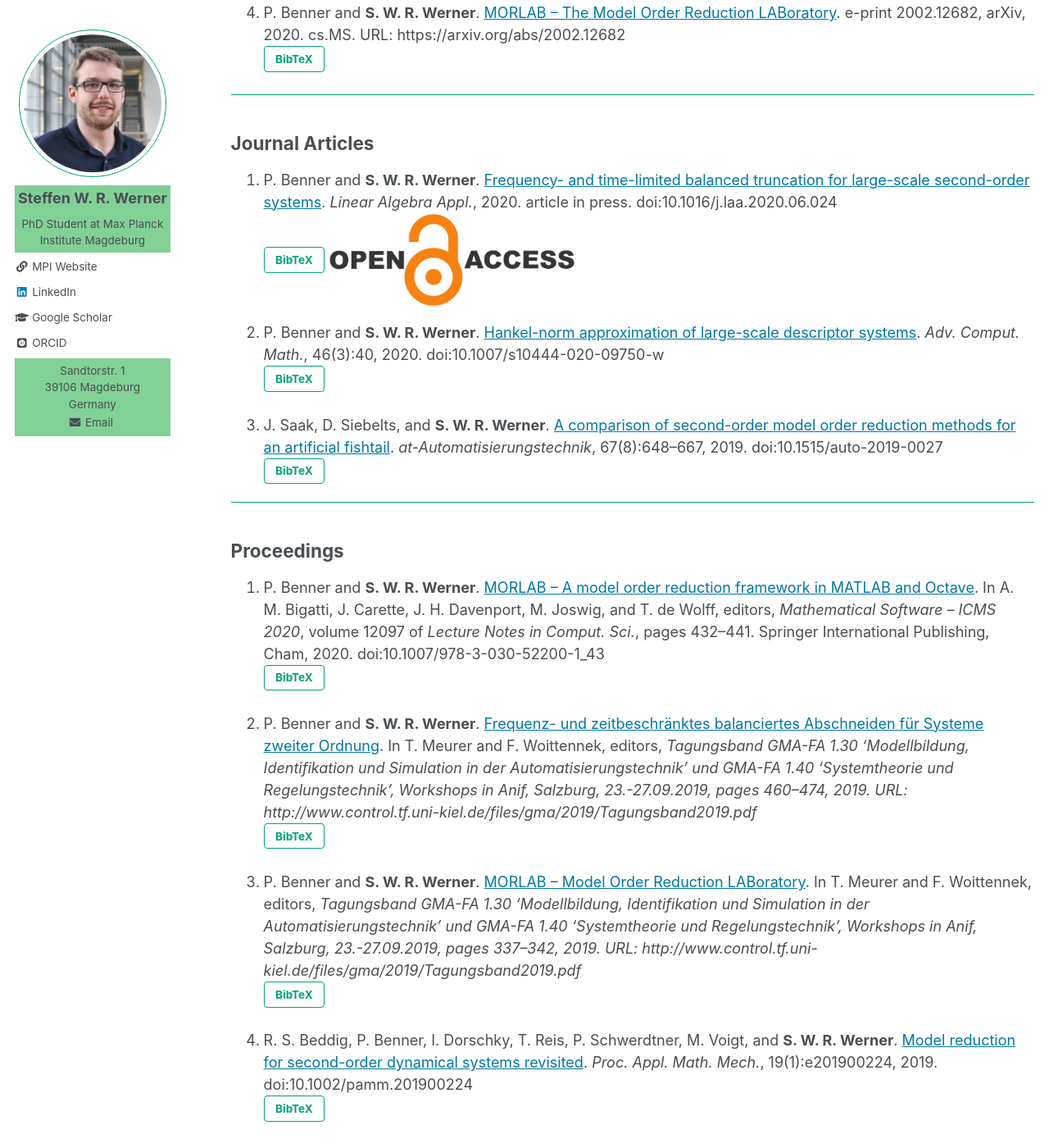
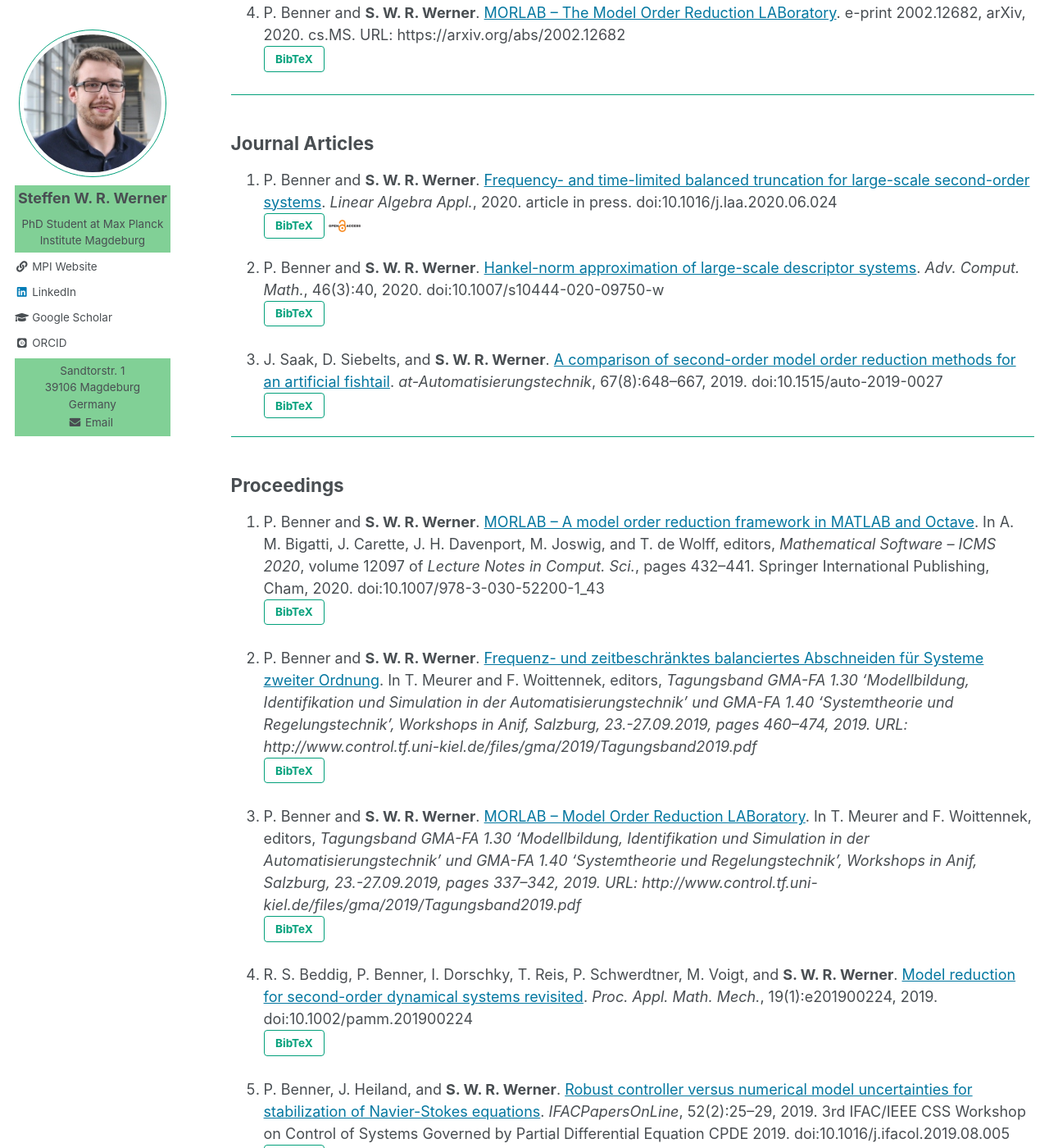
Before and after one commit to ninsteve/ninsteve.github.io, a Jekyll site: the page built from _pages/publications.md, in a window 1280 px wide and 1400 px high, scrolled down 844 px. Shown: the whole window at 82% size. Built offline with Jekyll 4.4.1, drawn with Linux system fonts in a browser that asks for light colours; nearby versions of some CDN libraries; some web fonts are replaced.

Commit message:
Added styles for OA tag.

```diff
--- a/_pages/publications.md
+++ b/_pages/publications.md
@@ -78,7 +78,7 @@ and <a target="blank_" href="{{ author.orcid }}">ORCID</a> profiles.
     Algebra Appl.</i>, 2020. article in press. doi:10.1016/j.laa.2020.06.024
     <button id="morBenW20b-pop" class="btn btn--inverse">BibTeX</button>
     <image src="../images/open_access_tag.png" alt="Open Access Published"
-    style="max-width:300px;">
+    class="openaccess">
 
 1.  P. Benner and <strong>S. W. R. Werner</strong>. <a target="blank_"
     href="https://doi.org/10.1007/s10444-020-09750-w">Hankel-norm approximation
--- a/_sass/_utilities.scss
+++ b/_sass/_utilities.scss
@@ -536,6 +536,17 @@ ol.start li:before, ol.continue li:before {
   }
 }
 
+/*
+ * Open Access Tags.
+ * ========================================================================== */
+.openaccess {
+  max-height: 15px;
+
+  @include breakpoint($large) {
+      font-size: 20px;
+  }
+}
+
 
 /*
  * BibTeX dialog boxes.
```
